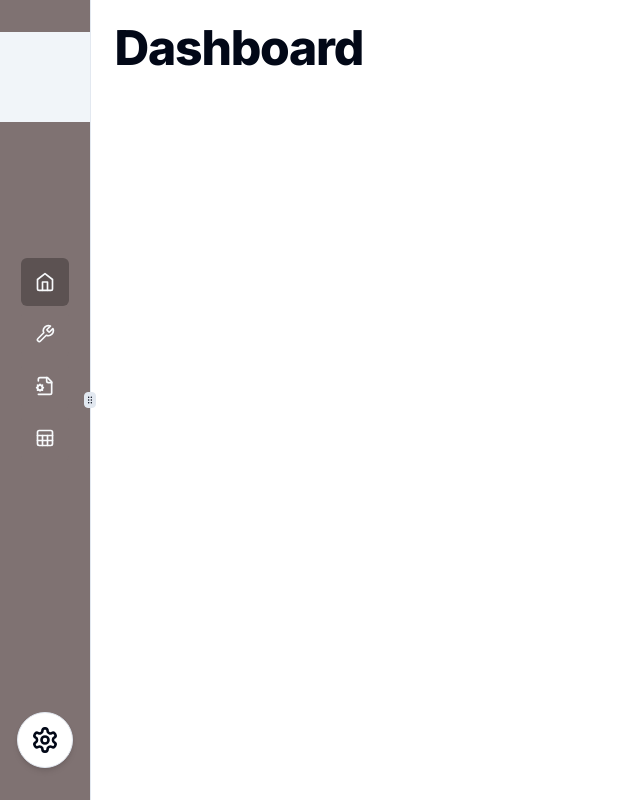
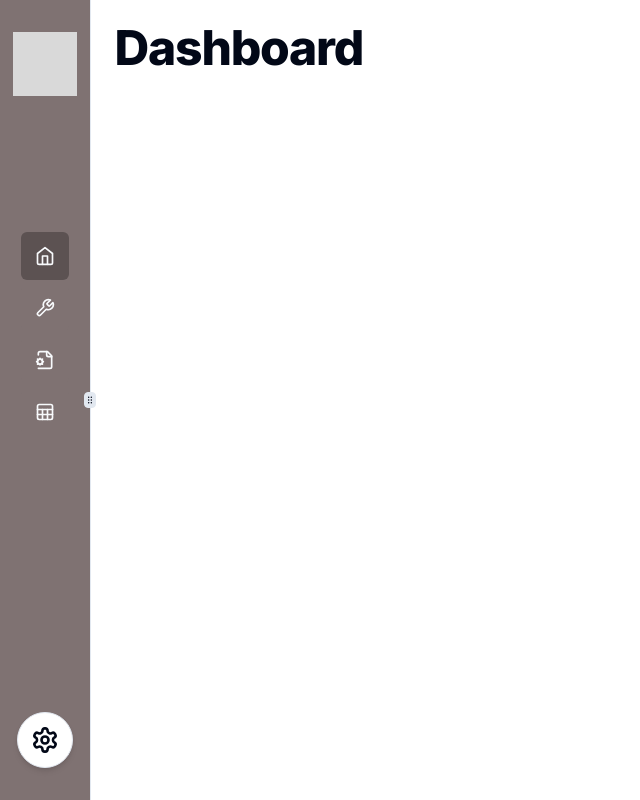
Before and after one commit to AbhishekKolge/dummy_dashboard, a Next.js app: page /dashboard in a window 1280 px wide. Shown: the whole page, without its empty margins (0-640 px from the left). Built offline with nearby package versions, Linux system fonts and the light colour scheme.

Commit message:
background color added for logo fallback

```diff
--- a/src/components/ui/logo.tsx
+++ b/src/components/ui/logo.tsx
@@ -12,12 +12,12 @@ const Logo: React.FC<LogoProps> = (props) => {
   return (
     <Avatar
       className={cn(
-        'rounded-none w-20 h-20',
-        isCollapsed && 'w-full h-auto aspect-square'
+        'w-full h-16 rounded-none bg-grey-100',
+        isCollapsed && 'w-16'
       )}
     >
       <AvatarImage className='rounded-none' alt='logo' />
-      <AvatarFallback className='rounded-none' />
+      <AvatarFallback className='rounded-none bg-grey-100' />
     </Avatar>
   );
 };
```
